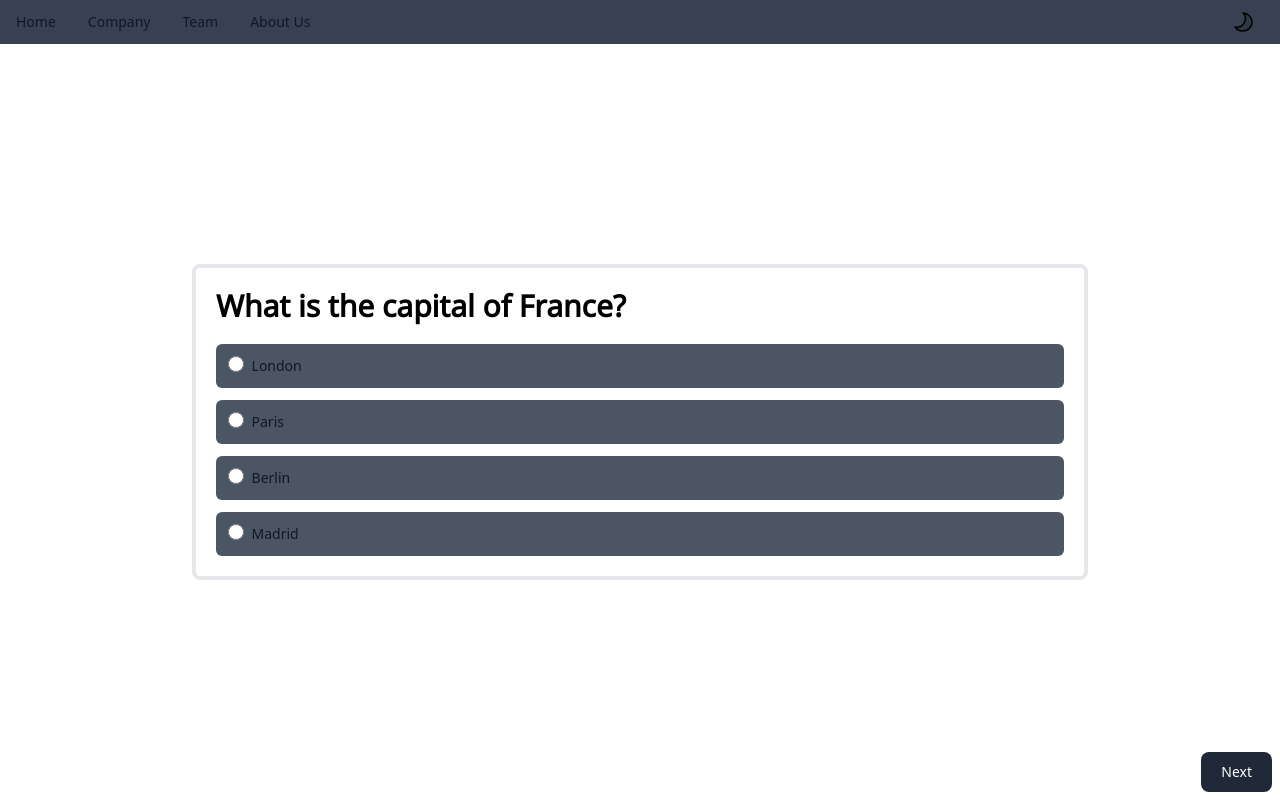
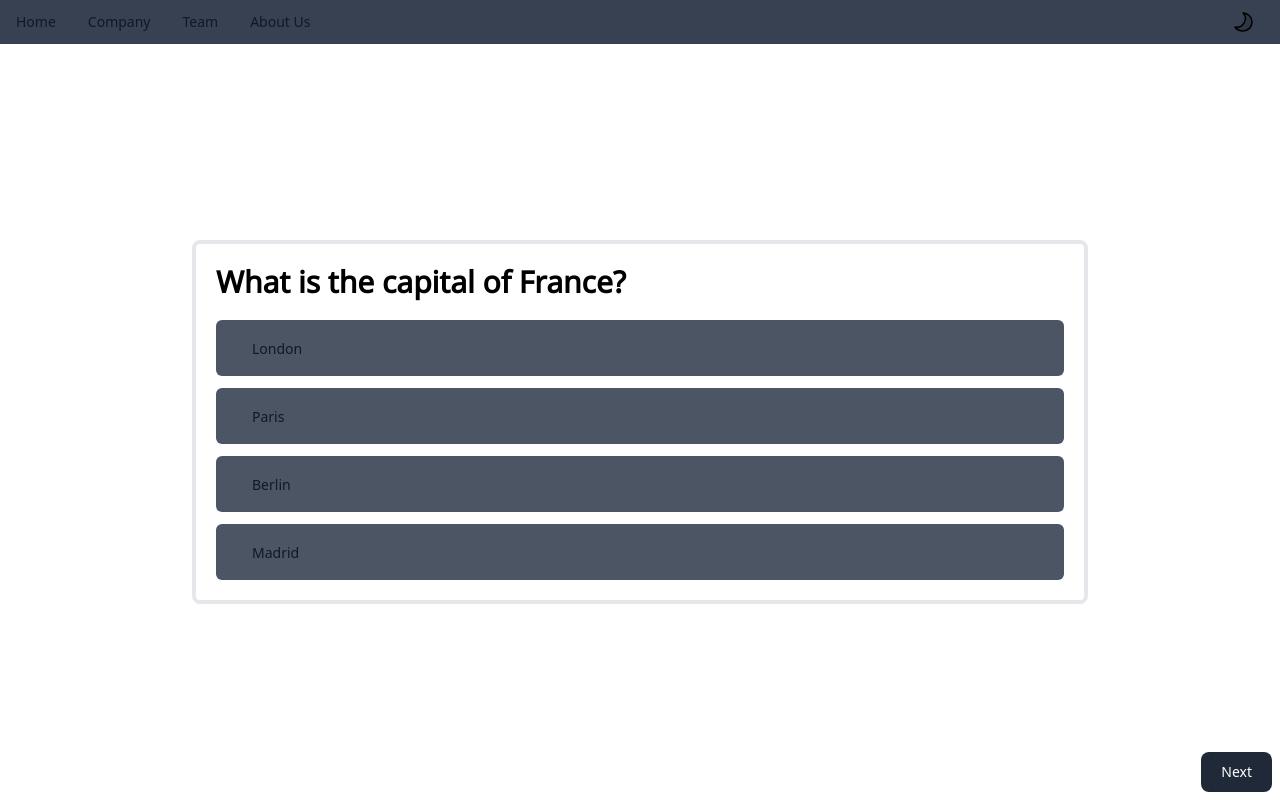
Before and after one commit to OfficialRohitSharma442/Quiz-App-Next-js, a Next.js app: page / in a window 1280 px wide. Built offline with nearby package versions, Linux system fonts and the light colour scheme.

Commit message:
fix change color of selected input box in qustion and ans upadate

```diff
--- a/pages/index.tsx
+++ b/pages/index.tsx
@@ -3,7 +3,7 @@ import { themes } from "@/context/context";
 export default function Home() {
   const [index, setIndex] = useState(0);
   const [score, setScore] = useState(0);
-  const [flag, setFlag] = useState(false);
+  // const [flag, setFlag] = useState(false);
   const [ans, setAns] = useState("");
   const [generatedNumbers, setGeneratedNumbers] = useState<any>([]);
   // const [dark, setDark] = useState(false);
@@ -74,7 +74,7 @@ export default function Home() {
   const generateRandomNumber = () => {
     if (generatedNumbers.length + 1 === data.length) {
       alert(`Exam Completed Your Score is ${score} out of ${data.length - 1}`);
-      setFlag(true);
+      // setFlag(true);
       return null;
     }
 
@@ -84,23 +84,40 @@ export default function Home() {
     } while (generatedNumbers.includes(randomNumber));
 
     setGeneratedNumbers([...generatedNumbers, randomNumber]);
-    console.log(generatedNumbers);
+    // console.log(generatedNumbers);
     setIndex(randomNumber);
     increseScore();
   };
   const increseScore = () => {
     if (ans == data[index].answer) {
-      setScore(score + 1);
+      setScore(1 + score);
     }
+    // alert(score);
     const radio = document.querySelectorAll(".radio");
     radio.forEach((e: any, i: any) => {
       if (e.checked) {
         e.checked = false;
       }
     });
+    const label = document.querySelectorAll(".labelsp");
+    label.forEach((event) => {
+      if (event.classList.contains("bg-[#0891b2]")) {
+        event.classList.remove("bg-[#0891b2]");
+      }
+    });
+    // alert(score);
   };
   const handelChange = (e: any) => {
-    setAns(e.target.value);
+    // console.log(e.target.htmlFor);
+    setAns(e.target.htmlFor);
+    const label = document.querySelectorAll(".labelsp");
+    label.forEach((event) => {
+      if (event.classList.contains("bg-[#0891b2]")) {
+        // console.log("hi");
+        event.classList.remove("bg-[#0891b2]");
+      }
+    });
+    e.target.classList.add("bg-[#0891b2]");
   };
 
   return (
@@ -116,25 +133,27 @@ export default function Home() {
                 {data[index].options &&
                   data[index].options.map((e: any, i: any) => {
                     return (
-                      <div
-                        key={i}
-                        className="p-3 align-middle bg-gray-600 text-white mb-3 last:mb-0 rounded-md flex justify-center hover:bg-orange-400"
-                      >
+                      <>
+                        {/* <div key={e}> */}
                         <input
                           type="radio"
-                          className="radio w-4 h-4 text-blue-600 bg-gray-100 border-gray-300 focus:ring-blue-500 dark:focus:ring-blue-600   dark:bg-gray-700 dark:border-gray-600"
+                          className="radio hidden"
                           value={e}
-                          id={i}
+                          id={e}
                           name="radioButton"
-                          onChange={handelChange}
                         />
                         <label
-                          className="w-full  ml-2 text-sm font-medium text-gray-900 dark:text-gray-300"
-                          htmlFor={i}
+                          htmlFor={e}
+                          key={i}
+                          onClick={handelChange}
+                          className="cursor-pointer labelsp p-4 bg-gray-600 text-white mb-3 last:mb-0 rounded-md block hover:bg-orange-400"
                         >
-                          {e}
+                          <span className="p-3 ml-2 text-sm font-medium text-gray-900 dark:text-gray-300">
+                            {e}
+                          </span>
                         </label>
-                      </div>
+                        {/* </div> */}
+                      </>
                     );
                   })}
               </div>
```
